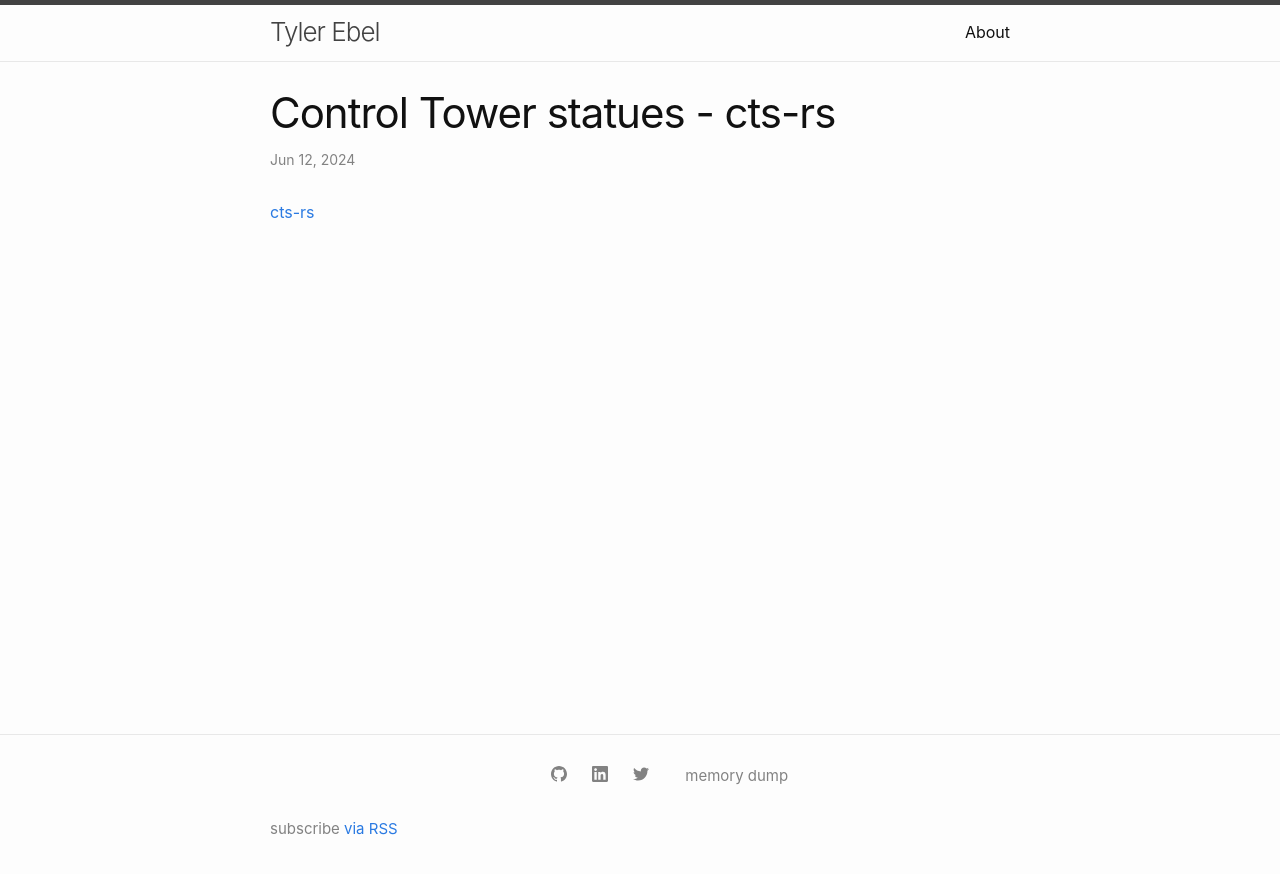
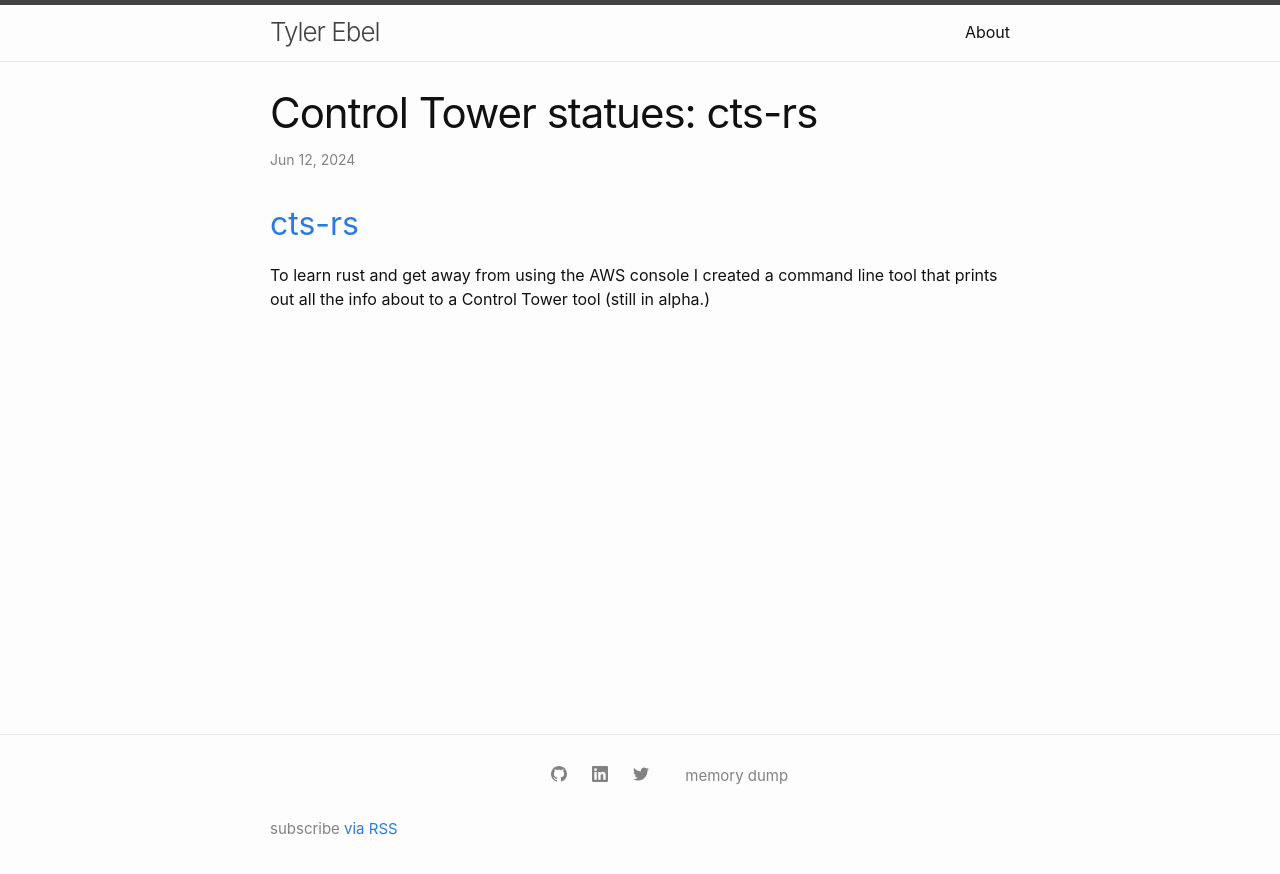
Before and after one commit to ebel/ebel.github.io, a Jekyll site: the page built from _posts/2024-06-12-cts-rs-intro.md, in a window 1280 px wide. Shown: the top 874 px of the page. Built offline with Jekyll 4.4.1, drawn with Linux system fonts in a browser that asks for light colours.

Commit message:
cts-rs info

```diff
--- a/_posts/2024-06-12-cts-rs-intro.md
+++ b/_posts/2024-06-12-cts-rs-intro.md
@@ -1,7 +1,8 @@
 ---
 layout: post
-title: "Control Tower statues - cts-rs"
+title: "Control Tower statues: cts-rs"
 categories: projects
 ---
+## [cts-rs](https://crates.io/crates/cts-rs)
 
-[cts-rs](https://crates.io/crates/cts-rs)
+To learn rust and get away from using the AWS console I created a command line tool that prints out all the info about to a Control Tower tool (still in alpha.)
```
